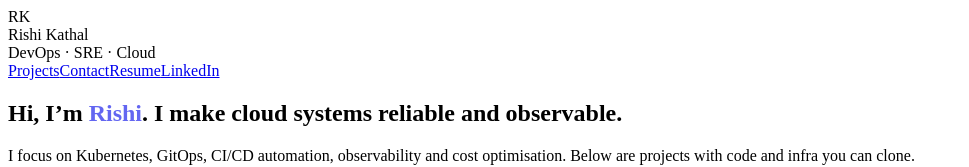
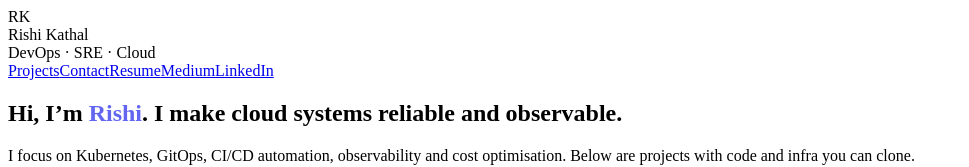
Before and after one commit to REY1405/Portfolio, a Next.js app: page / in a window 1280 px wide. Shown: the top 167 px of the page, without its empty margins (0-969 px from the left). Built offline with nearby package versions, Linux system fonts and the light colour scheme.

Commit message:
added testing code

```diff
--- a/pages/index.js
+++ b/pages/index.js
@@ -43,6 +43,7 @@ export default function Home() {
             <a href="#projects" className="text-sm hover:underline">Projects</a>
             <a href="#contact" className="text-sm hover:underline">Contact</a>
             <a href="/resume.pdf" download className="text-sm px-3 py-1 bg-slate-100 rounded">Resume</a>
+            <a href="https://medium.com/@kathal.rishi" target="_blank" rel="noreferrer" className="text-sm hover:underline">Medium</a>
             <a href="https://www.linkedin.com/in/rishi-kathal-40412814b" target="_blank" rel="noreferrer" className="text-sm px-3 py-1 bg-slate-100 rounded">LinkedIn</a>
           </nav>
         </header>
```
